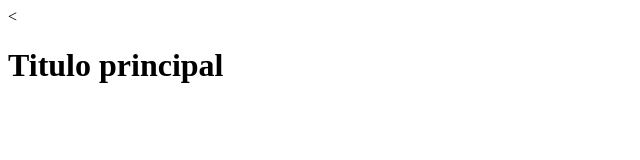
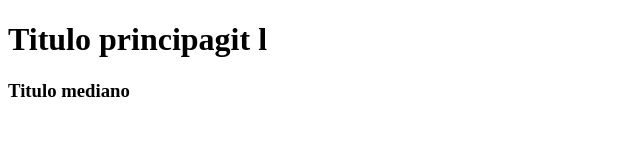
Before and after one commit to jormer1043/Ubuntu, a plain HTML site: page index.html in a window 1280 px wide. Shown: the whole page, without its empty margins (0-640 px from the left). Drawn offline with Linux system fonts and the light colour scheme.

Commit message:
Agregado titulo mediano

```diff
--- a/index.html
+++ b/index.html
@@ -5,6 +5,7 @@
     <title>Probando desde Atom</title>
   </head>
   <body>
-    <<h1>Titulo principal</h1>
+    <h1>Titulo principagit l</h1>
+    <h3>Titulo mediano</h3>
   </body>
 </html>
```
